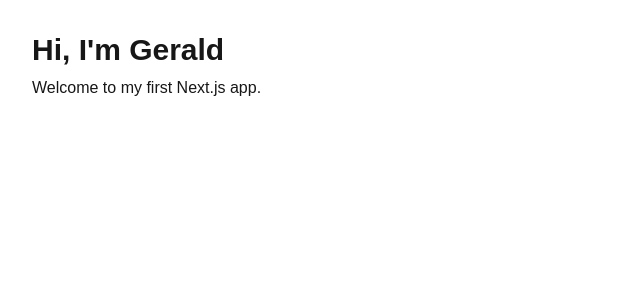
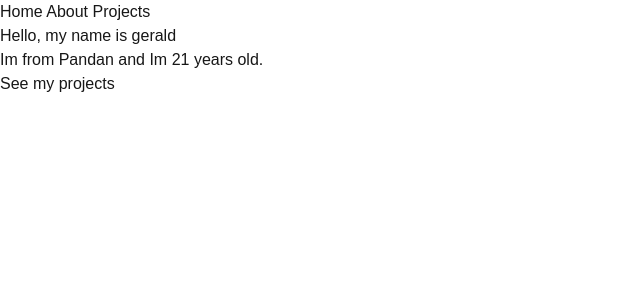
Before and after one commit to orcartery-maker/my_next_app, a Next.js app: page / in a window 1280 px wide. Shown: the top 300 px of the page, without its empty margins (0-640 px from the left). Built offline with nearby package versions, Linux system fonts and the light colour scheme.

Commit message:
Add pages and navigation

```diff
--- /dev/null
+++ b/app/about/page.tsx
@@ -0,0 +1,8 @@
+export default function AboutPage() {
+  return (
+    <main>
+      <h1>About</h1>
+      <p>Im gerald and I love myself.</p>
+    </main>
+  );
+}
--- a/app/layout.tsx
+++ b/app/layout.tsx
@@ -1,6 +1,7 @@
 import type { Metadata } from "next";
 import { Geist, Geist_Mono } from "next/font/google";
 import "./globals.css";
+import Link from "next/link";
 
 const geistSans = Geist({
   variable: "--font-geist-sans",
@@ -23,7 +24,12 @@ export default function RootLayout({ children }: LayoutProps<"/">) {
       lang="en"
       className={`${geistSans.variable} ${geistMono.variable} h-full antialiased`}
     >
-      <body className="min-h-full flex flex-col">{children}</body>
+      <body className="min-h-full flex flex-col"><nav>
+  <Link href="/">Home</Link>{" "}
+  <Link href="/about">About</Link>{" "}
+  <Link href="/projects">Projects</Link>
+  </nav>
+{children}</body>
     </html>
   );
 }
--- a/app/page.tsx
+++ b/app/page.tsx
@@ -1,12 +1,11 @@
+import Link from "next/link";
+
 export default function Home() {
   return (
-    <main className="p-8">
-      <h1 className="text-3xl font-bold">
-        Hi, I&apos;m Gerald
-      </h1>
-      <p className="mt-2">
-        Welcome to my first Next.js app.
-      </p>
+    <main>
+      <h1>Hello, my name is gerald</h1>
+      <p>Im from Pandan and Im 21 years old.</p>
+      <Link href="/projects">See my projects</Link>
     </main>
   );
 }
--- /dev/null
+++ b/app/projects/page.tsx
@@ -0,0 +1,8 @@
+export default function ProjectsPage() {
+  return (
+    <main>
+      <h1>Projects</h1>
+      <p>My projects will appear here.</p>
+    </main>
+  );
+}
```
